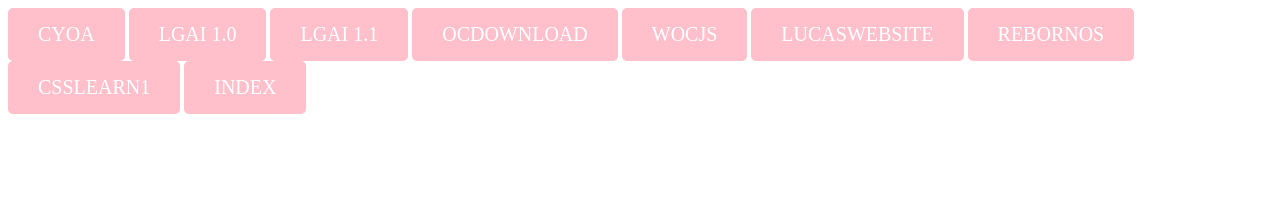
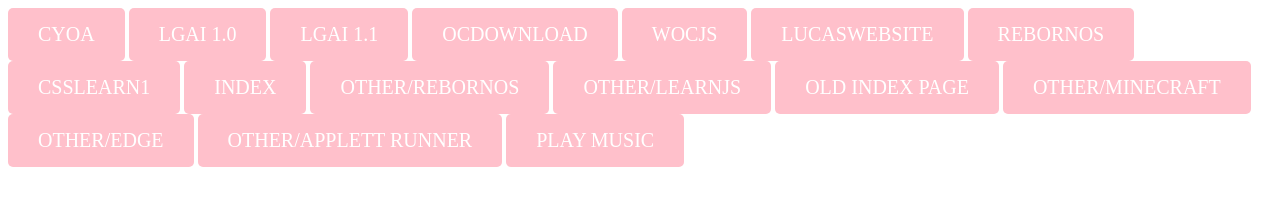
Before and after one commit to lucgei231/lucgei231.github.io, a plain HTML site: page index.html in a window 1280 px wide. Drawn offline with Linux system fonts and the light colour scheme.

Commit message:
boom diddy boom diddy boom boom boooomm diddy boom diddy boom diddy boom boom boom diddyy pooooooooooooooooooooooooooooooooooooooooooooooo

```diff
--- a/index.html
+++ b/index.html
@@ -31,5 +31,12 @@
     <a href="https://lucgei231.github.io/rebornos" class="big-button">REBORNOS</a>
     <a href="https://lucgei231.github.io/csslearn1" class="big-button">CSSLEARN1</a>
     <a href="https://lucgei231.github.io/index" class="big-button">INDEX</a>
+    <a href="https://lucgei231.github.io/other/rebornos/1.1" class="big-button">OTHER/REBORNOS</a>
+    <a href="https://lucgei231.github.io/other/learnjavascript/index.html" class="big-button">OTHER/LEARNJS</a>
+    <a href="https://lucgei231.github.io/index" class="big-button">OLD INDEX PAGE</a>
+    <a href="https://lucgei231.github.io/other/minecraft/1" class="big-button">OTHER/MINECRAFT</a>
+    <a href="https://lucgei231.github.io/other/edge/1" class="big-button">OTHER/EDGE</a>
+    <a href="https://lucgei231.github.io/applett/2/2.html" class="big-button">OTHER/APPLETT RUNNER</a>
+    <a href="https://lucgei231.github.io/other/music/music.mp3" class="big-button">PLAY MUSIC</a>
 </body>
 </html>
```
